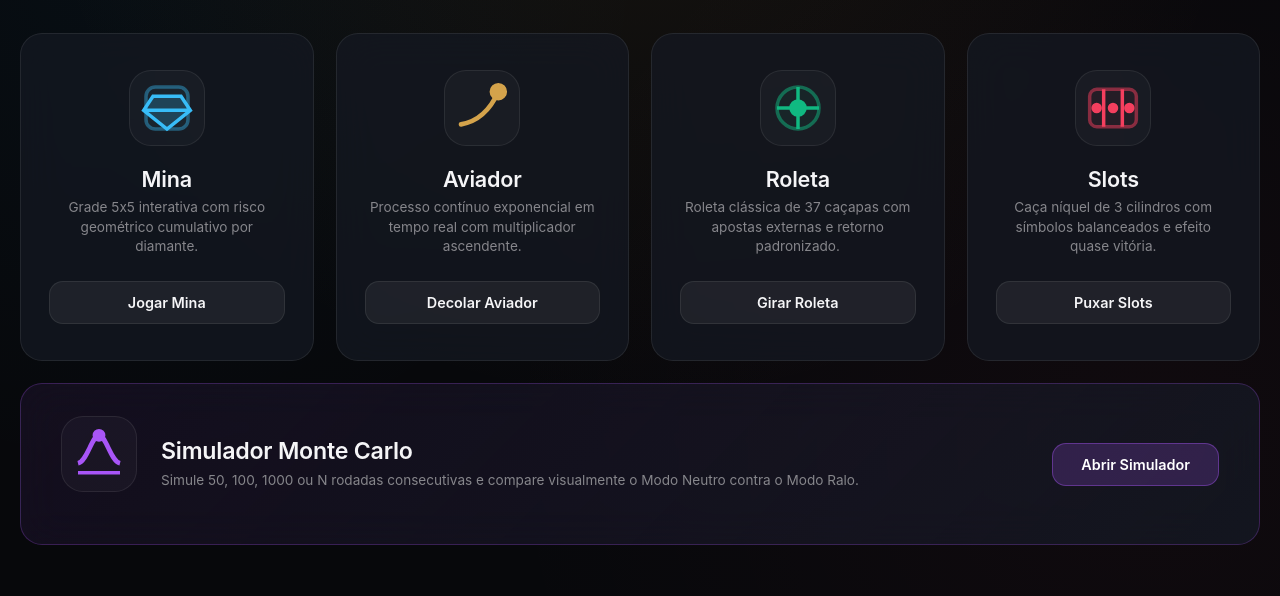
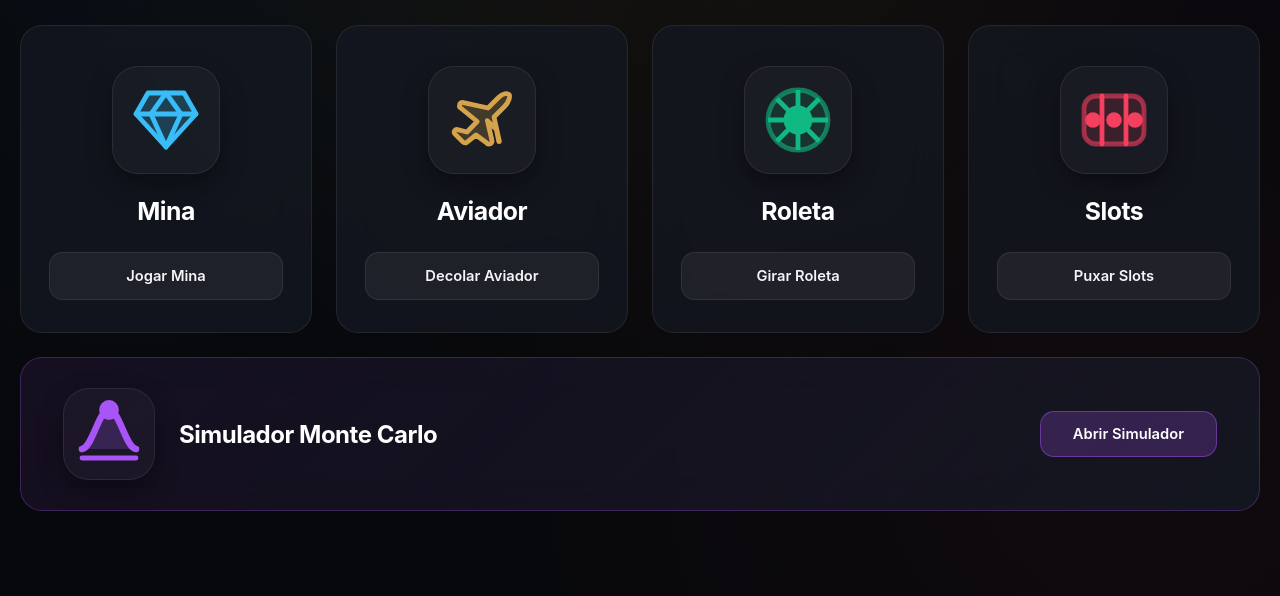
Before and after one commit to elizeumedeirosest/cassino_sem_sorte, a plain HTML site: page index.html in a window 1280 px wide. Shown: the part 204-800 px from the top of the page. Drawn offline with Linux system fonts and the light colour scheme.

Commit message:
Correcao do encerramento no Aviador, alinhamento trigonometrico da Roleta e icones ampliados no Lobby

```diff
--- a/css/layout.css
+++ b/css/layout.css
@@ -213,7 +213,7 @@
 /* Lobby inicial com vitrine de jogos */
 .lobby-hero {
   text-align: center;
-  padding: 24px 20px 36px;
+  padding: 20px 20px 32px;
 }
 
 .lobby-hero h2 {
@@ -233,7 +233,7 @@
 .lobby-grid {
   display: grid;
   grid-template-columns: repeat(auto-fit, minmax(260px, 1fr));
-  gap: 22px;
+  gap: 24px;
 }
 
 .lobby-game-card {
@@ -241,7 +241,7 @@
   border: 1px solid var(--card-border);
   border-radius: var(--radius-lg);
   backdrop-filter: blur(20px);
-  padding: 36px 28px;
+  padding: 40px 28px 32px;
   display: flex;
   flex-direction: column;
   align-items: center;
@@ -253,52 +253,49 @@
 }
 
 .lobby-game-card:hover {
-  transform: translateY(-4px);
+  transform: translateY(-5px);
   border-color: var(--card-border-hover);
-  box-shadow: 0 20px 40px rgba(0, 0, 0, 0.45);
+  box-shadow: 0 24px 48px rgba(0, 0, 0, 0.5);
 }
 
+/* Icone ampliado em destaque no lobby */
 .lobby-card-icon {
-  margin-bottom: 20px;
+  margin-bottom: 22px;
   display: flex;
   align-items: center;
   justify-content: center;
-  width: 76px;
-  height: 76px;
-  border-radius: var(--radius-lg);
+  width: 108px;
+  height: 108px;
+  border-radius: 26px;
   background: rgba(255, 255, 255, 0.03);
   border: 1px solid var(--card-border);
-  transition: all var(--transition-fast);
+  box-shadow: 0 10px 25px rgba(0, 0, 0, 0.35);
+  transition: all var(--transition-smooth);
 }
 
 .lobby-game-card:hover .lobby-card-icon {
-  transform: scale(1.08);
+  transform: scale(1.1);
+  background: rgba(255, 255, 255, 0.06);
+  border-color: var(--card-border-hover);
 }
 
 .lobby-card-title {
-  font-size: 1.35rem;
-  font-weight: 600;
-  letter-spacing: -0.01em;
-  margin-bottom: 6px;
-}
-
-.lobby-card-desc {
-  font-size: 0.85rem;
-  color: var(--text-muted);
-  margin-bottom: 24px;
-  line-height: 1.45;
-  flex-grow: 1;
+  font-size: 1.55rem;
+  font-weight: 700;
+  letter-spacing: -0.02em;
+  margin-bottom: 26px;
+  color: #ffffff;
 }
 
 .lobby-card-btn {
   width: 100%;
-  padding: 12px;
+  padding: 14px;
   border-radius: var(--radius-md);
   background: rgba(255, 255, 255, 0.06);
   border: 1px solid var(--card-border);
   color: var(--text-main);
   font-weight: 600;
-  font-size: 0.9rem;
+  font-size: 0.92rem;
   transition: all var(--transition-fast);
 }
 
@@ -306,6 +303,7 @@
   background: #ffffff;
   color: #000000;
   border-color: #ffffff;
+  transform: translateY(-1px);
 }
 
 /* Card especial do simulador de Monte Carlo no lobby */
@@ -314,9 +312,9 @@
   flex-direction: row;
   justify-content: space-between;
   text-align: left;
-  padding: 32px 40px;
-  background: linear-gradient(135deg, rgba(168, 85, 247, 0.08), rgba(20, 24, 34, 0.85));
-  border-color: rgba(168, 85, 247, 0.25);
+  padding: 30px 42px;
+  background: linear-gradient(135deg, rgba(168, 85, 247, 0.09), rgba(20, 24, 34, 0.88));
+  border-color: rgba(168, 85, 247, 0.28);
 }
 
 .lobby-game-card.sim-highlight .lobby-card-content {
@@ -325,15 +323,22 @@
   gap: 24px;
 }
 
-.lobby-game-card.sim-highlight .lobby-card-desc {
+.lobby-game-card.sim-highlight .lobby-card-icon {
+  margin-bottom: 0;
+  width: 92px;
+  height: 92px;
+  flex-shrink: 0;
+}
+
+.lobby-game-card.sim-highlight .lobby-card-title {
   margin-bottom: 0;
 }
 
 .lobby-game-card.sim-highlight .lobby-card-btn {
   width: auto;
-  padding: 12px 28px;
-  background: rgba(168, 85, 247, 0.2);
-  border-color: rgba(168, 85, 247, 0.4);
+  padding: 13px 32px;
+  background: rgba(168, 85, 247, 0.22);
+  border-color: rgba(168, 85, 247, 0.45);
   color: #ffffff;
 }
 
--- a/index.html
+++ b/index.html
@@ -50,7 +50,7 @@
     <!-- Palco com as telas dinamicas -->
     <main class="main-stage">
 
-      <!-- Tela 1 Lobby Inicial -->
+      <!-- Tela 1 Lobby Inicial sem descricoes longas e com icones ampliados -->
       <section class="view-section active" id="view-lobby">
         <div class="lobby-hero">
           <h2>Selecione uma mesa de jogo</h2>
@@ -62,7 +62,6 @@
           <div class="lobby-game-card" data-target="mines">
             <div class="lobby-card-icon" id="lobby-icon-mines"></div>
             <div class="lobby-card-title">Mina</div>
-            <div class="lobby-card-desc">Grade 5x5 interativa com risco geométrico cumulativo por diamante.</div>
             <button class="lobby-card-btn">Jogar Mina</button>
           </div>
 
@@ -70,7 +69,6 @@
           <div class="lobby-game-card" data-target="aviator">
             <div class="lobby-card-icon" id="lobby-icon-aviator"></div>
             <div class="lobby-card-title">Aviador</div>
-            <div class="lobby-card-desc">Processo contínuo exponencial em tempo real com multiplicador ascendente.</div>
             <button class="lobby-card-btn">Decolar Aviador</button>
           </div>
 
@@ -78,7 +76,6 @@
           <div class="lobby-game-card" data-target="roulette">
             <div class="lobby-card-icon" id="lobby-icon-roulette"></div>
             <div class="lobby-card-title">Roleta</div>
-            <div class="lobby-card-desc">Roleta clássica de 37 caçapas com apostas externas e retorno padronizado.</div>
             <button class="lobby-card-btn">Girar Roleta</button>
           </div>
 
@@ -86,7 +83,6 @@
           <div class="lobby-game-card" data-target="slots">
             <div class="lobby-card-icon" id="lobby-icon-slots"></div>
             <div class="lobby-card-title">Slots</div>
-            <div class="lobby-card-desc">Caça níquel de 3 cilindros com símbolos balanceados e efeito quase vitória.</div>
             <button class="lobby-card-btn">Puxar Slots</button>
           </div>
 
@@ -95,10 +91,7 @@
             <div class="lobby-card-content">
               <div class="lobby-card-icon" id="lobby-icon-sim"></div>
               <div>
-                <div class="lobby-card-title" style="font-size: 1.45rem;">Simulador Monte Carlo</div>
-                <div class="lobby-card-desc">
-                  Simule 50, 100, 1000 ou N rodadas consecutivas e compare visualmente o Modo Neutro contra o Modo Ralo.
-                </div>
+                <div class="lobby-card-title" style="font-size: 1.5rem;">Simulador Monte Carlo</div>
               </div>
             </div>
             <button class="lobby-card-btn">Abrir Simulador</button>
--- a/js/core/icons.js
+++ b/js/core/icons.js
@@ -2,13 +2,13 @@
 
 export const ICONS = {
   home: `
-    <svg width="18" height="18" viewBox="0 0 24 24" fill="none" stroke="currentColor" stroke-width="2" stroke-linecap="round" stroke-linejoin="round">
+    <svg width="20" height="20" viewBox="0 0 24 24" fill="none" stroke="currentColor" stroke-width="2" stroke-linecap="round" stroke-linejoin="round">
       <path d="M3 9l9-7 9 7v11a2 2 0 0 1-2 2H5a2 2 0 0 1-2-2z"></path>
       <polyline points="9 22 9 12 15 12 15 22"></polyline>
     </svg>
   `,
   wallet: `
-    <svg width="17" height="17" viewBox="0 0 24 24" fill="none" stroke="currentColor" stroke-width="2" stroke-linecap="round" stroke-linejoin="round">
+    <svg width="18" height="18" viewBox="0 0 24 24" fill="none" stroke="currentColor" stroke-width="2" stroke-linecap="round" stroke-linejoin="round">
       <rect x="2" y="4" width="20" height="16" rx="3"></rect>
       <circle cx="16" cy="12" r="1.5" fill="currentColor"></circle>
     </svg>
@@ -20,61 +20,55 @@ export const ICONS = {
     </svg>
   `,
   diamond: `
-    <svg width="28" height="28" viewBox="0 0 24 24" fill="none" stroke="#38bdf8" stroke-width="1.8" stroke-linecap="round" stroke-linejoin="round">
-      <path d="M6 3h12l4 7-10 11L2 10l4-7z" fill="rgba(56, 189, 248, 0.25)"></path>
+    <svg width="32" height="32" viewBox="0 0 24 24" fill="none" stroke="#38bdf8" stroke-width="1.8" stroke-linecap="round" stroke-linejoin="round">
+      <path d="M6 3h12l4 7-10 11L2 10l4-7z" fill="rgba(56, 189, 248, 0.28)"></path>
       <path d="M2 10h20"></path>
       <path d="M12 21L7 10l5-7 5 7-5 11z"></path>
     </svg>
   `,
   bomb: `
-    <svg width="28" height="28" viewBox="0 0 24 24" fill="none" stroke="#f43f5e" stroke-width="1.8" stroke-linecap="round" stroke-linejoin="round">
-      <circle cx="11" cy="13" r="8" fill="rgba(244, 63, 94, 0.25)"></circle>
+    <svg width="32" height="32" viewBox="0 0 24 24" fill="none" stroke="#f43f5e" stroke-width="1.8" stroke-linecap="round" stroke-linejoin="round">
+      <circle cx="11" cy="13" r="8" fill="rgba(244, 63, 94, 0.28)"></circle>
       <path d="M14.35 4.65l1.41-1.41"></path>
       <path d="M17 2h2v2"></path>
       <path d="M20 7h2"></path>
       <path d="M17.5 7.5l1.5-1.5"></path>
     </svg>
   `,
-  airplane: `
-    <svg width="22" height="22" viewBox="0 0 24 24" fill="#ffffff" stroke="#d4a34b" stroke-width="1.2">
-      <path d="M17.8 19.2L16 11l3.5-3.5C21 6 21.5 4 21 3.5S19 3 17.5 4.5L14 8 5.8 6.2c-.6-.2-1.2.2-1.3.8-.1.4.1.8.4 1l5.5 4.5L7 16l-3.2-.8c-.4-.1-.8.1-1 .5s0 .8.3 1.1l2.5 2.5c.3.3.7.4 1.1.3L10 17l3.5 2.6c.2.3.6.5 1 .4.6-.1 1-.7.8-1.3l-1.5-6.5 3 3 .8 4z"/>
-    </svg>
-  `,
   minesLobby: `
-    <svg width="56" height="56" viewBox="0 0 24 24" fill="none" stroke="#38bdf8" stroke-width="1.5">
-      <rect x="3" y="3" width="18" height="18" rx="4" stroke="rgba(56, 189, 248, 0.4)" fill="rgba(56, 189, 248, 0.05)"></rect>
-      <path d="M6 7h12l4 6-10 8L2 13l4-6z" fill="rgba(56, 189, 248, 0.2)"></path>
-      <path d="M2 13h20"></path>
+    <svg width="72" height="72" viewBox="0 0 24 24" fill="none" stroke="#38bdf8" stroke-width="1.6" stroke-linecap="round" stroke-linejoin="round">
+      <path d="M6 3h12l4 7-10 11L2 10l4-7z" fill="rgba(56, 189, 248, 0.22)"></path>
+      <path d="M2 10h20"></path>
+      <path d="M12 21L7 10l5-7 5 7-5 11z"></path>
     </svg>
   `,
   aviatorLobby: `
-    <svg width="56" height="56" viewBox="0 0 24 24" fill="none" stroke="#d4a34b" stroke-width="1.5">
-      <path d="M3 19c6-1 12-5 16-14" stroke="#d4a34b" stroke-width="2" stroke-linecap="round"></path>
-      <circle cx="19" cy="5" r="3" fill="#d4a34b"></circle>
+    <svg width="72" height="72" viewBox="0 0 24 24" fill="none" stroke="#d4a34b" stroke-width="1.6" stroke-linecap="round" stroke-linejoin="round">
+      <path d="M17.8 19.2L16 11l3.5-3.5C21 6 21.5 4 21 3.5S19 3 17.5 4.5L14 8 5.8 6.2c-.6-.2-1.2.2-1.3.8-.1.4.1.8.4 1l5.5 4.5L7 16l-3.2-.8c-.4-.1-.8.1-1 .5s0 .8.3 1.1l2.5 2.5c.3.3.7.4 1.1.3L10 17l3.5 2.6c.2.3.6.5 1 .4.6-.1 1-.7.8-1.3l-1.5-6.5 3 3 .8 4z" fill="rgba(212, 163, 75, 0.22)"></path>
     </svg>
   `,
   rouletteLobby: `
-    <svg width="56" height="56" viewBox="0 0 24 24" fill="none" stroke="#10b981" stroke-width="1.5">
-      <circle cx="12" cy="12" r="9" stroke="rgba(16, 185, 129, 0.5)" fill="rgba(16, 185, 129, 0.05)"></circle>
-      <circle cx="12" cy="12" r="3" fill="#10b981"></circle>
-      <path d="M12 3v6M12 15v6M3 12h6M15 12h6"></path>
+    <svg width="72" height="72" viewBox="0 0 24 24" fill="none" stroke="#10b981" stroke-width="1.6">
+      <circle cx="12" cy="12" r="10" stroke="rgba(16, 185, 129, 0.6)" fill="rgba(16, 185, 129, 0.15)"></circle>
+      <circle cx="12" cy="12" r="4" fill="#10b981"></circle>
+      <path d="M12 2v6M12 16v6M2 12h6M16 12h6M4.93 4.93l4.24 4.24M14.83 14.83l4.24 4.24M4.93 19.07l4.24-4.24M14.83 9.17l4.24-4.24"></path>
     </svg>
   `,
   slotsLobby: `
-    <svg width="56" height="56" viewBox="0 0 24 24" fill="none" stroke="#f43f5e" stroke-width="1.5">
-      <rect x="2" y="4" width="20" height="16" rx="3" stroke="rgba(244, 63, 94, 0.5)" fill="rgba(244, 63, 94, 0.05)"></rect>
+    <svg width="72" height="72" viewBox="0 0 24 24" fill="none" stroke="#f43f5e" stroke-width="1.6" stroke-linecap="round" stroke-linejoin="round">
+      <rect x="2" y="4" width="20" height="16" rx="4" stroke="rgba(244, 63, 94, 0.6)" fill="rgba(244, 63, 94, 0.15)"></rect>
       <line x1="8" y1="4" x2="8" y2="20"></line>
       <line x1="16" y1="4" x2="16" y2="20"></line>
-      <circle cx="5" cy="12" r="1.5" fill="#f43f5e"></circle>
-      <circle cx="12" cy="12" r="1.5" fill="#f43f5e"></circle>
-      <circle cx="19" cy="12" r="1.5" fill="#f43f5e"></circle>
+      <circle cx="5" cy="12" r="1.8" fill="#f43f5e"></circle>
+      <circle cx="12" cy="12" r="1.8" fill="#f43f5e"></circle>
+      <circle cx="19" cy="12" r="1.8" fill="#f43f5e"></circle>
     </svg>
   `,
   monteCarloLobby: `
-    <svg width="56" height="56" viewBox="0 0 24 24" fill="none" stroke="#a855f7" stroke-width="1.5">
+    <svg width="72" height="72" viewBox="0 0 24 24" fill="none" stroke="#a855f7" stroke-width="1.6" stroke-linecap="round">
       <path d="M3 20h18"></path>
-      <path d="M3 16c4-1 6-12 9-12s5 11 9 12" stroke="#a855f7" stroke-width="2"></path>
-      <circle cx="12" cy="4" r="2" fill="#a855f7"></circle>
+      <path d="M3 17c3.5-0.5 5.5-13 9-13s5.5 12.5 9 13" stroke="#a855f7" stroke-width="2.2" fill="rgba(168, 85, 247, 0.2)"></path>
+      <circle cx="12" cy="4" r="2.5" fill="#a855f7"></circle>
     </svg>
   `
 };
--- a/js/games/roulette.js
+++ b/js/games/roulette.js
@@ -10,7 +10,6 @@ export class RouletteGame {
     this.app = app;
     this.bet = 20;
     this.selectedBetType = 'red';
-    this.selectedNumber = null;
     this.spinning = false;
     this.wheelAngle = 0;
 
@@ -25,6 +24,7 @@ export class RouletteGame {
     this.ctx = null;
     this.spinBtn = null;
     this.betInput = null;
+    this.singleNumInput = null;
     this.resultEl = null;
     this.bannerOverlay = null;
   }
@@ -33,7 +33,7 @@ export class RouletteGame {
     this.container = containerEl;
     this.render();
     this.bindEvents();
-    this.drawWheel();
+    this.drawWheel(this.wheelAngle);
   }
 
   render() {
@@ -92,7 +92,7 @@ export class RouletteGame {
           <!-- Overlay de resultado em destaque -->
           <div class="result-banner-overlay" id="roulette-banner-overlay">
             <div class="result-banner-box">
-              <div class="result-tag" id="roulette-banner-tag">VITÓRIA</div>
+              <div class="result-tag" id="roulette-banner-tag">VITÓRIA NA MESA</div>
               <div class="result-amount" id="roulette-banner-amount">+ R$ 0,00</div>
               <div class="result-sub" id="roulette-banner-sub">Número sorteado: 0</div>
             </div>
@@ -194,7 +194,7 @@ export class RouletteGame {
       this.ctx.save();
       this.ctx.rotate(startAngle + sliceAngle / 2);
       this.ctx.fillStyle = '#ffffff';
-      this.ctx.font = '10px -apple-system, sans-serif';
+      this.ctx.font = '11px -apple-system, sans-serif';
       this.ctx.textAlign = 'right';
       this.ctx.fillText(num.toString(), radius - 8, 4);
       this.ctx.restore();
@@ -210,11 +210,12 @@ export class RouletteGame {
 
     this.ctx.restore();
 
+    /* Marcador fixo superior estilo flecha apontando para o topo da roda */
     this.ctx.fillStyle = '#d4a34b';
     this.ctx.beginPath();
-    this.ctx.moveTo(cx, 16);
-    this.ctx.lineTo(cx - 7, 0);
-    this.ctx.lineTo(cx + 7, 0);
+    this.ctx.moveTo(cx, 22);
+    this.ctx.lineTo(cx - 8, 4);
+    this.ctx.lineTo(cx + 8, 4);
     this.ctx.closePath();
     this.ctx.fill();
   }
@@ -252,29 +253,44 @@ export class RouletteGame {
     const currentMode = this.app.getMode();
     const winningNumber = ProbabilityEngine.getRouletteOutcome(currentMode, activeBets);
 
+    /* Calculo trigonometrico exato para alinhar o numero sob o ponteiro superior */
     const targetIndex = this.pockets.indexOf(winningNumber);
     const sliceAngle = (Math.PI * 2) / this.pockets.length;
-    const targetAngle = (3 * Math.PI / 2) - (targetIndex * sliceAngle + sliceAngle / 2);
-    const totalRotation = Math.PI * 12 + targetAngle;
+    const twoPi = Math.PI * 2;
+
+    /* O ponteiro superior esta no angulo menos pi sobre dois */
+    const targetAngle = -Math.PI / 2 - (targetIndex * sliceAngle + sliceAngle / 2);
+    const normalizedTarget = ((targetAngle % twoPi) + twoPi) % twoPi;
+    const normalizedCurrent = ((this.wheelAngle % twoPi) + twoPi) % twoPi;
+
+    let diff = normalizedTarget - normalizedCurrent;
+    if (diff <= 0) {
+      diff += twoPi;
+    }
+
+    const fullSpins = 6;
+    const totalSpin = fullSpins * twoPi + diff;
+    const startAngle = this.wheelAngle;
 
     const startTime = performance.now();
-    const duration = 3000;
+    const duration = 3200;
 
     const animateSpin = (now) => {
       const elapsed = now - startTime;
       const progress = Math.min(1, elapsed / duration);
       const easeOut = 1 - Math.pow(1 - progress, 3);
-      const currentAngle = this.wheelAngle + totalRotation * easeOut;
+      const currentAngle = startAngle + totalSpin * easeOut;
 
       this.drawWheel(currentAngle);
-      if (Math.floor(elapsed / 120) % 2 === 0) {
+      if (Math.floor(elapsed / 110) % 2 === 0) {
         sound.playTick();
       }
 
       if (progress < 1) {
         requestAnimationFrame(animateSpin);
       } else {
-        this.wheelAngle = currentAngle % (Math.PI * 2);
+        this.wheelAngle = startAngle + totalSpin;
+        this.drawWheel(this.wheelAngle);
         this.evaluateResult(winningNumber, activeBets);
       }
     };
```
Also changed, not shown: js/games/aviator.js (+14 -5 lines).
